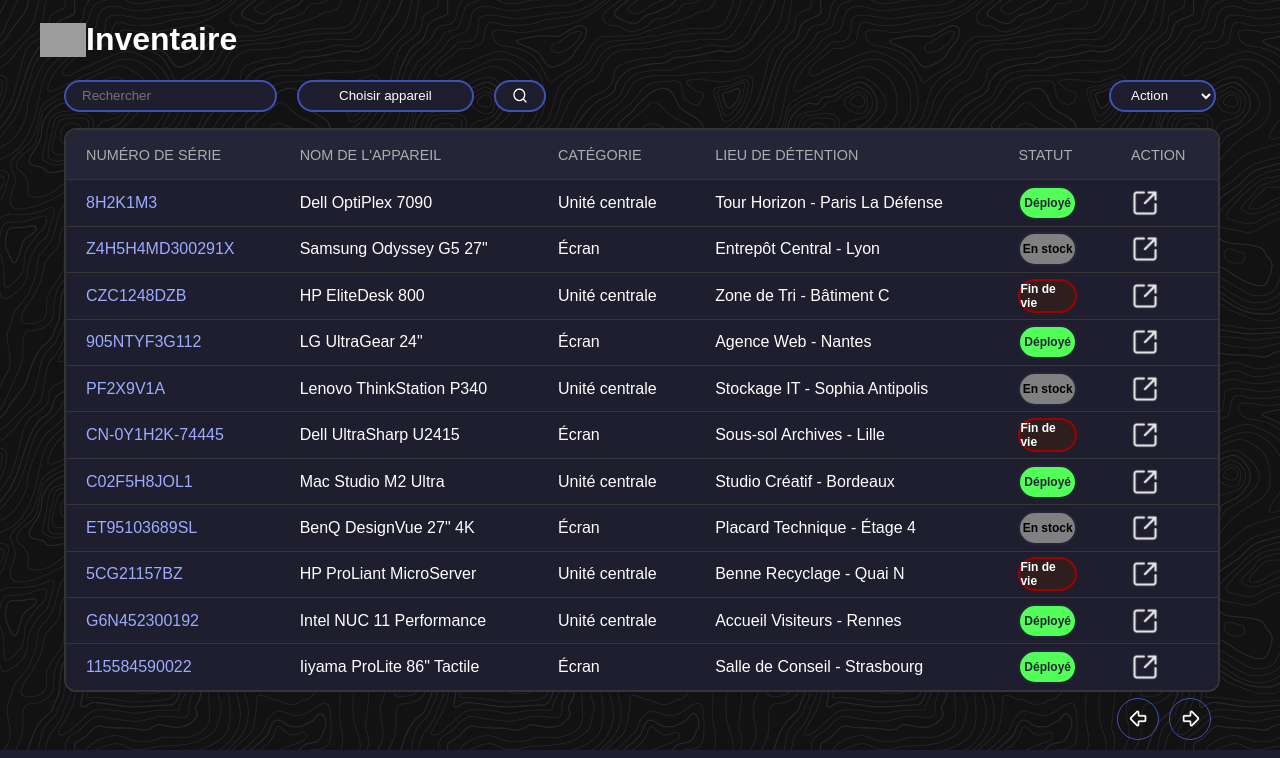
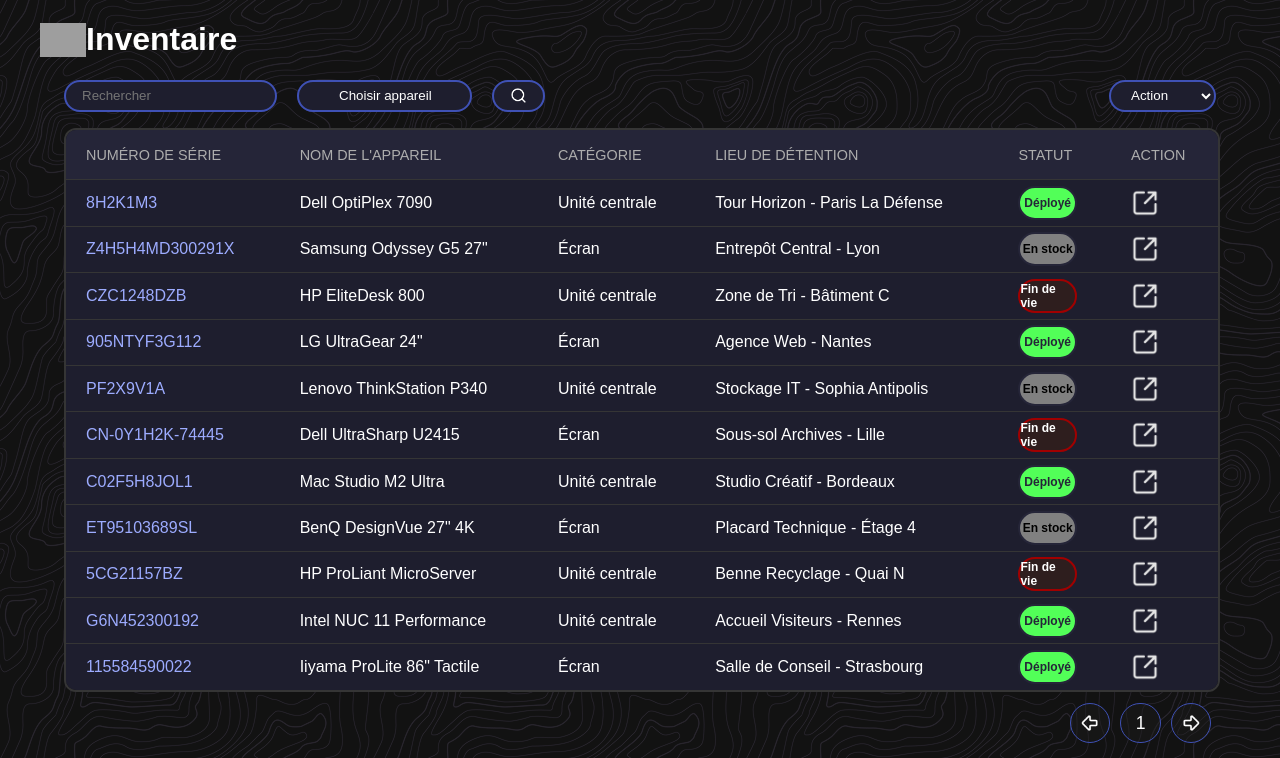
Before and after one commit to Xanoor/KeepIT-SAE, a PHP site: page /static/inventory.html in a window 1280 px wide. Shown: the part 54-812 px from the top of the page. Run offline with PHP 8.4, Linux system fonts and the light colour scheme; grey boxes are pictures that could not be loaded.

Commit message:
Merge search and pagination into one form for simpler state handling -This will simplify the dynamic version by keeping all data in a single form

```diff
--- a/src/static/inventory.html
+++ b/src/static/inventory.html
@@ -4,7 +4,11 @@
         <title>Inventaire</title>
         <meta charset="UTF-8" />
         <link rel="stylesheet" type="text/css" href="../styles/global.css" />
-        <link rel="stylesheet" type="text/css" href="../styles/inventory-table.css" />
+        <link
+            rel="stylesheet"
+            type="text/css"
+            href="../styles/inventory-table.css"
+        />
     </head>
     <body>
         <header>
@@ -31,8 +35,9 @@
                 <img alt="Logo du site" src="../assets/logo.png" />
                 <h1>Inventaire</h1>
             </div>
+            <!-- Search, Filter and Pagination Form (Single Form) -->
+            <form action="" method="POST" id="main-inventory-form">
                 <section class="inventory-top-section">
-                <form action="" method="POST">
                     <div class="form-header">
                         <div>
                             <input
@@ -121,7 +126,6 @@
                             </select>
                         </div>
                     </div>
-                </form>
                 </section>
                 <section class="page-content">
                     <div class="page-table-content">
@@ -362,22 +366,22 @@
                         </div>
                     </div>
                     <div class="nav-buttons">
-                    <form>
                         <button type="submit" name="previous-page">
                             <img
                                 src="../assets/arrow-big-left.png"
                                 alt="Page précédente"
                             />
                         </button>
+                        <input type="number" name="page-num" class="page-num-input" value="1">
                         <button type="submit" name="next-page">
                             <img
                                 src="../assets/arrow-big-right.png"
                                 alt="Page suivante"
                             />
                         </button>
-                    </form>
                     </div>
                 </section>
+            </form>
         </main>
     </body>
     <script src="../scripts/inventory.js"></script>
--- a/src/styles/global.css
+++ b/src/styles/global.css
@@ -208,11 +208,12 @@ header .nav-buttons-current {
 }
 
 .importCSV-main-section > form,
-.inventory-top-section > form,
+.inventory-top-section,
 .page-content {
     display: flex;
     flex-direction: column;
     align-items: center;
+    width: 100%;
 }
 
 /* Table form */
@@ -225,38 +226,53 @@ header .nav-buttons-current {
 
 .page-content .nav-buttons {
     display: flex;
+    flex-direction: row;
     justify-content: end;
-    margin: 5px;
+    margin: 10px 5%;
     width: 90%;
 }
 
-.page-content .nav-buttons form {
-    display: flex;
-    flex-direction: row;
-    justify-content: end;
-}
-
-.page-content .nav-buttons form button {
+.page-content .nav-buttons button,
+.page-content .nav-buttons .page-num-input {
     display: flex;
     justify-content: center;
     align-items: center;
-    background: none;
+    background: rgba(29, 29, 29, 0.418);
     border: 1px solid var(--border-color);
     border-radius: 25px;
     aspect-ratio: 1/1;
     margin: 5px;
-    width: 7.5%;
+    width: 3.5%;
+    text-align: center;
+    -moz-appearance: textfield;
+    appearance: textfield;
+    box-sizing: border-box;
+    color: white;
+    font-size: 1.1rem;
+    font-family: inherit;
     cursor: pointer;
+    transition: all 0.2s ease-in-out;
 }
 
-.page-content .nav-buttons form button:disabled {
+.page-content .nav-buttons button:hover,
+.page-content .nav-buttons .page-num-input:hover {
+    background: rgba(59, 59, 59, 0.582);
+}
+
+.page-content .nav-buttons button:disabled {
     cursor: not-allowed;
     filter: opacity(0.7);
 }
 
-.page-content .nav-buttons form button img {
+.page-content .nav-buttons button img {
     width: 75%;
     aspect-ratio: 1/1;
+}
+
+.page-content .nav-buttons .page-num-input::-webkit-outer-spin-button,
+.page-content .nav-buttons .page-num-input::-webkit-inner-spin-button {
+    -webkit-appearance: none;
+    margin: 0;
 }
 
 /* Select checkbox */
@@ -268,6 +284,7 @@ header .nav-buttons-current {
 
 #select-checkbox-button {
     padding: 0.35rem 3em;
+    width: 175px;
 }
 
 #select-checkbox-list {
@@ -278,6 +295,8 @@ header .nav-buttons-current {
     background: var(--secondary-color);
     border-radius: 0 0 1rem 1rem;
     border: none;
+    max-height: 210px;
+    overflow-y: scroll;
 }
 
 #select-checkbox-list > div {
```
Lines whose indentation alone changed are shown as unchanged.
